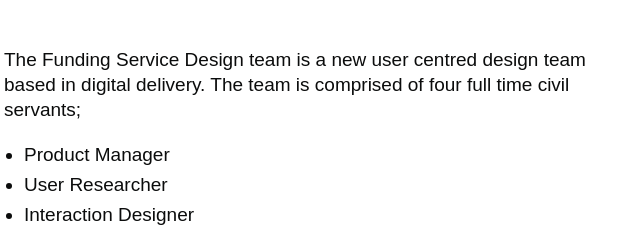
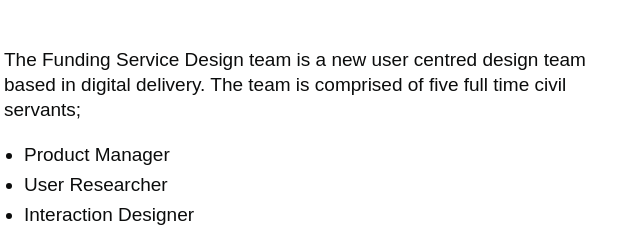
Before and after one commit to communitiesuk/funding-service-design-team, a website: page docs/index.html in a window 1280 px wide. Shown: the part 243-473 px from the top of the page, 156-796 px from the left. Drawn offline with nearby package versions, Linux system fonts and the light colour scheme; a web font is replaced by a local one.

Commit message:
Amended team number to five

```diff
--- a/docs/index.html
+++ b/docs/index.html
@@ -118,7 +118,7 @@
 
           <p class="govuk-body">
             The Funding Service Design team is a new user centred design team based in digital delivery. The team is
-            comprised of four full time civil servants;
+            comprised of five full time civil servants;
           <ul class="govuk-list govuk-list--bullet">
             <li>
               Product Manager
```
